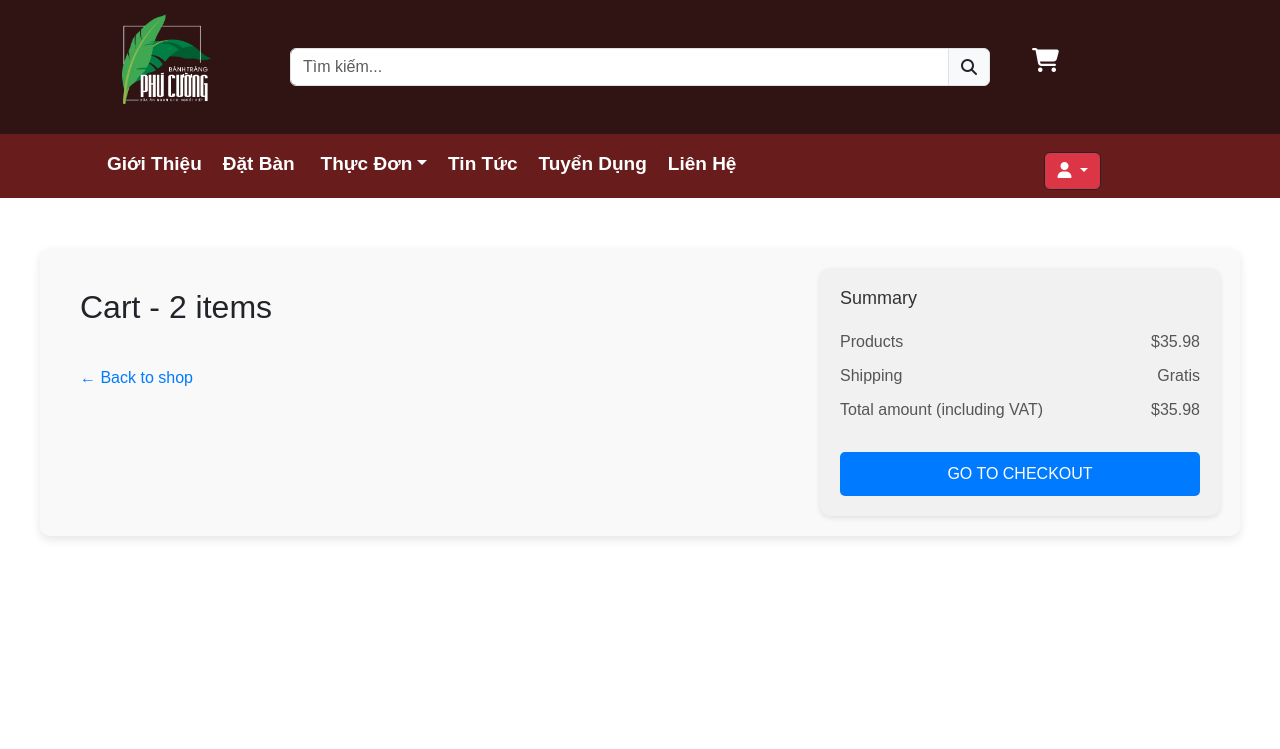
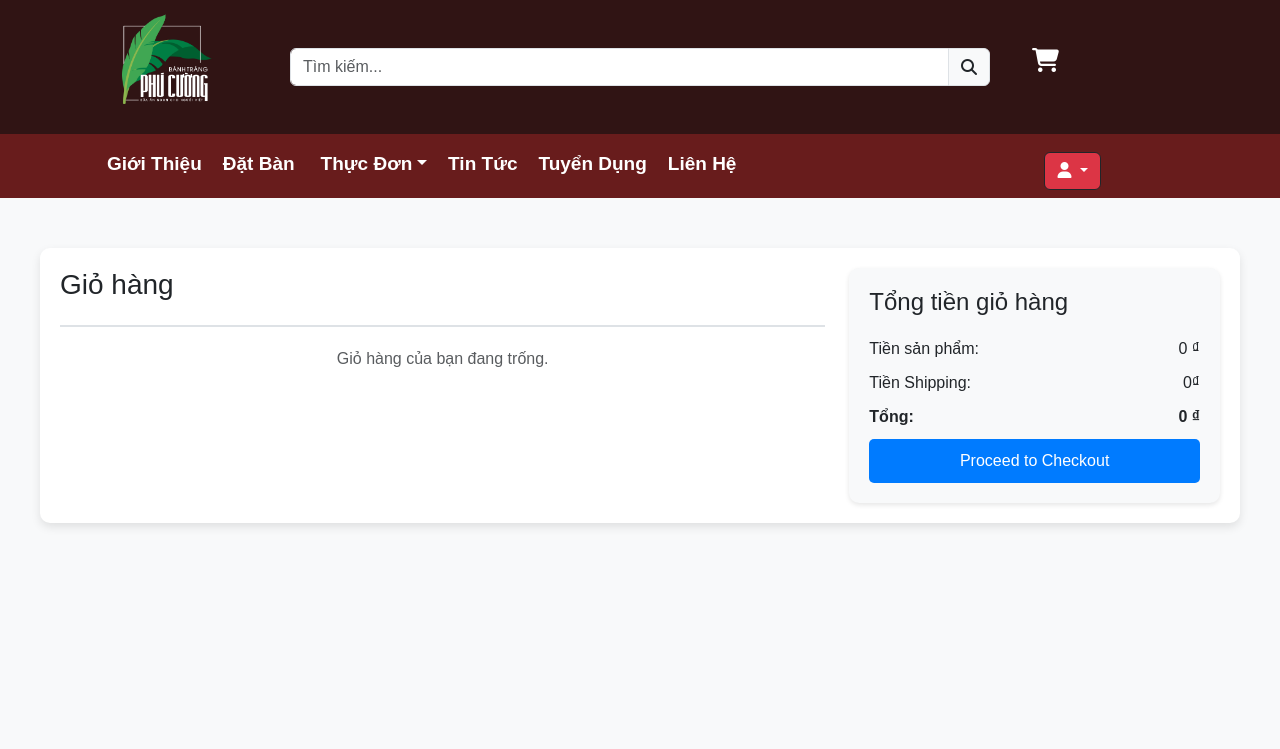
Before and after one commit to Sors18/Banhtrang, a PHP site: page /cart.php in a window 1280 px wide. Shown: the top 749 px of the page. Run offline with PHP 8.4, Linux system fonts and the light colour scheme; data that the repository does not hold is empty; some libraries are stand-ins or nearby versions.

Commit message:
Up lan 5

```diff
--- a/View/cart.php
+++ b/View/cart.php
@@ -20,57 +20,34 @@
     <link href="https://cdn.jsdelivr.net/npm/bootstrap@5.3.3/dist/css/bootstrap.min.css" rel="stylesheet">
     <script src="https://cdn.jsdelivr.net/npm/bootstrap@5.3.3/dist/js/bootstrap.bundle.min.js"></script>
     <link rel="stylesheet" href="https://cdnjs.cloudflare.com/ajax/libs/font-awesome/6.6.0/css/all.min.css">
-    <link rel="stylesheet" href="CSS/dinhdang.css">
     <style>
         body {
             font-family: Arial, sans-serif;
-            background-color: #ffffff;
-            margin: 0;
-            padding: 0;
+            background-color: #f8f9fa;
         }
-        .container1 {
-            display: flex;
-            justify-content: space-between;
-            padding: 20px;
+        .cart-container {
             max-width: 1200px;
             margin: 50px auto;
-            background-color: #f9f9f9;
+            padding: 20px;
+            background-color: #ffffff;
             border-radius: 10px;
             box-shadow: 0 4px 10px rgba(0, 0, 0, 0.1);
         }
-        .cart-items, .cart-summary {
-            padding: 20px;
-        }
-        .cart-items {
-            flex: 2;
-        }
-        .cart-summary {
-            flex: 1;
-            background-color: #f1f1f1;
-            border-radius: 10px;
-            padding: 20px;
-            box-shadow: 0 2px 5px rgba(0, 0, 0, 0.1);
-        }
         .cart-header {
-            display: flex;
-            justify-content: space-between;
-            align-items: center;
+            border-bottom: 2px solid #dee2e6;
+            padding-bottom: 15px;
             margin-bottom: 20px;
-        }
-        .cart-header h2 {
-            margin: 0;
         }
         .cart-item {
             display: flex;
-            justify-content: space-between;
             align-items: center;
             margin-bottom: 20px;
-            border-bottom: 1px solid #ddd;
-            padding-bottom: 10px;
+            border-bottom: 1px solid #dee2e6;
+            padding-bottom: 15px;
         }
         .cart-item img {
-            width: 80px;
-            height: 80px;
+            width: 100px;
+            height: 100px;
             object-fit: cover;
             border-radius: 5px;
         }
@@ -78,61 +55,51 @@
             flex: 1;
             margin-left: 20px;
         }
-        .cart-item-details h4 {
+        .cart-item-details h5 {
             margin: 0;
-            font-size: 16px;
+            font-size: 18px;
         }
         .cart-item-details p {
             margin: 5px 0;
-            font-size: 14px;
-            color: #555;
+            color: #6c757d;
         }
         .cart-item-quantity {
             display: flex;
             align-items: center;
         }
         .cart-item-quantity button {
-            background-color: #ddd;
-            color: #333;
+            background-color: #007bff;
+            color: #fff;
             border: none;
             padding: 5px 10px;
             cursor: pointer;
             border-radius: 5px;
         }
         .cart-item-quantity input {
-            width: 40px;
+            width: 50px;
             text-align: center;
             margin: 0 10px;
-            border: 1px solid #ddd;
+            border: 1px solid #ced4da;
             border-radius: 5px;
-            background-color: #fff;
-            color: #333;
         }
         .cart-item-price {
             font-size: 18px;
             font-weight: bold;
-            text-align: right;
             color: #007bff;
-            width: 100px;
         }
-        .cart-item-remove {
-            background: none;
-            border: none;
-            color: #ff4d4d;
-            cursor: pointer;
-            font-size: 16px;
+        .cart-summary {
+            background-color: #f8f9fa;
+            padding: 20px;
+            border-radius: 10px;
+            box-shadow: 0 2px 5px rgba(0, 0, 0, 0.1);
         }
-        .cart-summary h3 {
+        .cart-summary h4 {
             margin-bottom: 20px;
-            font-size: 18px;
-            color: #333;
         }
         .cart-summary p {
             display: flex;
             justify-content: space-between;
             margin: 10px 0;
-            font-size: 16px;
-            color: #555;
         }
         .cart-summary button {
             width: 100%;
@@ -142,136 +109,82 @@
             border: none;
             border-radius: 5px;
             cursor: pointer;
-            font-size: 16px;
-            margin-top: 20px;
         }
         .cart-summary button:hover {
             background-color: #0056b3;
         }
-        .back-to-shop {
-            display: inline-block;
-            margin-top: 20px;
+        .action-buttons {
+            display: flex;
+            gap: 10px;
+        }
+        .action-buttons button {
+            border: none;
+            background: none;
+            cursor: pointer;
+        }
+        .action-buttons .update-btn {
             color: #007bff;
-            text-decoration: none;
         }
-        .back-to-shop:hover {
-            text-decoration: underline;
+        .action-buttons .delete-btn {
+            color: #ff4d4d;
         }
     </style>
 </head>
 <body>
-
-    <div class="container1">
+    <div class="container cart-container">
+        <div class="row">
             <!-- Cart Items -->
-        <div class="cart-items">
+            <div class="col-md-8">
                 <div class="cart-header">
-                <h2>Cart - 2 items</h2>
+                    <h3>Giỏ hàng</h3>
                 </div>
-            <?php
-            foreach($sl_cart as $row){
+                <?php if ($sl_cart->num_rows > 0): ?>
+                    <?php foreach($sl_cart as $row):
                         $sl_pro = $product->select_id($row['id_sanpham']);
                         $sl_pro = $sl_pro->fetch_assoc();
+                        $total += $sl_pro['gia'] * $row['Soluong'];
                     ?>
-            <div class="cart-item">
-                <img src="../Upload/<?php echo $sl_pro['hinhanh'];?>" alt="Product Image">
-                <div class="cart-item-details">
-                    <h4><?php echo $sl_pro['tensp'] ?></h4>
+                        <div class="cart-item d-flex align-items-center justify-content-between">
+                            <div class="d-flex align-items-center">
+                                <img src="../Upload/<?php echo $sl_pro['hinhanh']; ?>" alt="Product Image" class="img-thumbnail" style="width: 100px; height: 100px; object-fit: cover;">
+                                <div class="cart-item-details ms-3">
+                                    <h5 class="mb-1"><?php echo $sl_pro['tensp']; ?></h5>
+                                    <p class="mb-0 text-muted">Price: <?php echo number_format($sl_pro['gia'], 0, ',', '.'); ?> ₫</p>
                                 </div>
-                <div class="cart-item-quantity">
-                    <button class="quantity-decrease" data-id="<?php echo $row['id_sanpham']; ?>">-</button>
-                    <input type="number" class="quantity-input" data-id="<?php echo $row['id_sanpham']; ?>" value="<?php echo htmlspecialchars($row['Soluong']); ?>" min="1">
-                    <button class="quantity-increase" data-id="<?php echo $row['id_sanpham']; ?>">+</button>
                             </div>
-                <div class="cart-item-price"><?php echo $sl_pro['gia'] ?></div>
-                <button class="cart-item-remove"><i class="fas fa-trash"></i></button>
+                            <div class="d-flex align-items-center">
+                                <form action="../Controller/up_cart.php" method="POST" class="d-flex align-items-center me-3">
+                                    <input type="hidden" name="id_cart" value="<?php echo $row['id_cart']; ?>">
+                                    <input type="number" name="txtsl" class="form-control text-center" value="<?php echo htmlspecialchars($row['Soluong']); ?>" min="1" style="width: 60px;">
+                                    <button type="submit" name="txtup" class="btn btn-primary btn-sm ms-2"><i class="fa-solid fa-rotate-left"></i></button>
+                                </form>
+                                <div class="cart-item-price me-3">
+                                    <strong><?php echo number_format($sl_pro['gia'] * $row['Soluong'], 0, ',', '.'); ?> ₫</strong>
                                 </div>
-            <?php
-                }
-            ?>
-
-            <a href="#" class="back-to-shop">&larr; Back to shop</a>
+                                <form action="../Controller/del_cart.php" method="POST">
+                                    <input type="hidden" name="id_cart" value="<?php echo $row['id_cart']; ?>">
+                                    <button type="submit" name="txtdel" class="btn btn-danger btn-sm"><i class="fas fa-trash"></i></button>
+                                </form>
+                            </div>
+                        </div>
+                    <?php endforeach; ?>
+                    <a href="#" class="btn btn-link mt-3">&larr; Tiếp tục mua hàng</a>
+                <?php else: ?>
+                    <p class="text-center text-muted">Giỏ hàng của bạn đang trống.</p>
+                <?php endif; ?>
             </div>
 
             <!-- Cart Summary -->
+            <div class="col-md-4">
                 <div class="cart-summary">
-            <h3>Summary</h3>
-            <p><span>Products</span> <span>$35.98</span></p>
-            <p><span>Shipping</span> <span>Gratis</span></p>
-            <p><span>Total amount (including VAT)</span> <span>$35.98</span></p>
-            <button>GO TO CHECKOUT</button>
+                    <h4>Tổng tiền giỏ hàng</h4>
+                    <p><span>Tiền sản phẩm:</span><span><?php echo number_format($total, 0, ',', '.'); ?> ₫</span></p>
+                    <p><span>Tiền Shipping:</span><span><?php if($total==0){echo $total;} else{echo number_format(30000, 0, ',', '.'); } ?>₫</span></p>
+                    <p><strong>Tổng:</strong><strong><?php  if($total==0){echo $total;} else{ echo number_format($total + 30000, 0, ',', '.');} ?> ₫</strong></p>
+                    <button class="btn btn-primary">Proceed to Checkout</button>
                 </div>
             </div>
-    <script>
-    document.addEventListener('DOMContentLoaded', () => {
-        // Xử lý tăng số lượng
-        document.querySelectorAll('.quantity-increase').forEach(button => {
-            button.addEventListener('click', () => {
-                const productId = button.getAttribute('data-id');
-                const input = document.querySelector(`.quantity-input[data-id="${productId}"]`);
-                let quantity = parseInt(input.value);
-                quantity++;
-                input.value = quantity;
-
-                // Gửi yêu cầu cập nhật số lượng qua AJAX
-                updateQuantity(productId, quantity);
-            });
-        });
-
-        // Xử lý giảm số lượng
-        document.querySelectorAll('.quantity-decrease').forEach(button => {
-            button.addEventListener('click', () => {
-                const productId = button.getAttribute('data-id');
-                const input = document.querySelector(`.quantity-input[data-id="${productId}"]`);
-                let quantity = parseInt(input.value);
-                if (quantity > 1) {
-                    quantity--;
-                    input.value = quantity;
-
-                    // Gửi yêu cầu cập nhật số lượng qua AJAX
-                    updateQuantity(productId, quantity);
-                }
-            });
-        });
-
-        // Xử lý thay đổi số lượng trực tiếp
-        document.querySelectorAll('.quantity-input').forEach(input => {
-            input.addEventListener('change', () => {
-                const productId = input.getAttribute('data-id');
-                let quantity = parseInt(input.value);
-                if (quantity < 1) {
-                    quantity = 1;
-                    input.value = quantity;
-                }
-
-                // Gửi yêu cầu cập nhật số lượng qua AJAX
-                updateQuantity(productId, quantity);
-            });
-        });
-
-        // Hàm gửi yêu cầu cập nhật số lượng
-        function updateQuantity(productId, quantity) {
-            fetch('update_cart.php', {
-                method: 'POST',
-                headers: {
-                    'Content-Type': 'application/json',
-                },
-                body: JSON.stringify({ productId, quantity }),
-            })
-            .then(response => response.json())
-            .then(data => {
-                if (data.success) {
-                    console.log('Cập nhật số lượng thành công');
-                    // Cập nhật lại tổng giá nếu cần
-                    location.reload();
-                } else {
-                    console.error('Cập nhật số lượng thất bại');
-                }
-            })
-            .catch(error => {
-                console.error('Lỗi khi gửi yêu cầu:', error);
-            });
-        }
-    });
-    </script>
+        </div>
+    </div>
 </body>
 </html>
--- a/View/navbar.php
+++ b/View/navbar.php
@@ -16,9 +16,11 @@ session_start();
                 </div>
             </div>
             <div class="col-2">
+                <a href="cart.php" style="text-decoration: none;">
                 <h4 style="display: inline-block; color: white;" class="my-5">
                     <i class="fa-solid fa-cart-shopping" style="color: white;"></i>
                 </h4>
+                </a>
             </div>
         </div>
     </div>
```
Also changed, not shown: Controller/add_cart.php (+39 -16 lines), Controller/del_cart.php (added, +37 -0 lines), Controller/up_cart.php (added, +38 -0 lines). Lines whose indentation alone changed are shown as unchanged.
